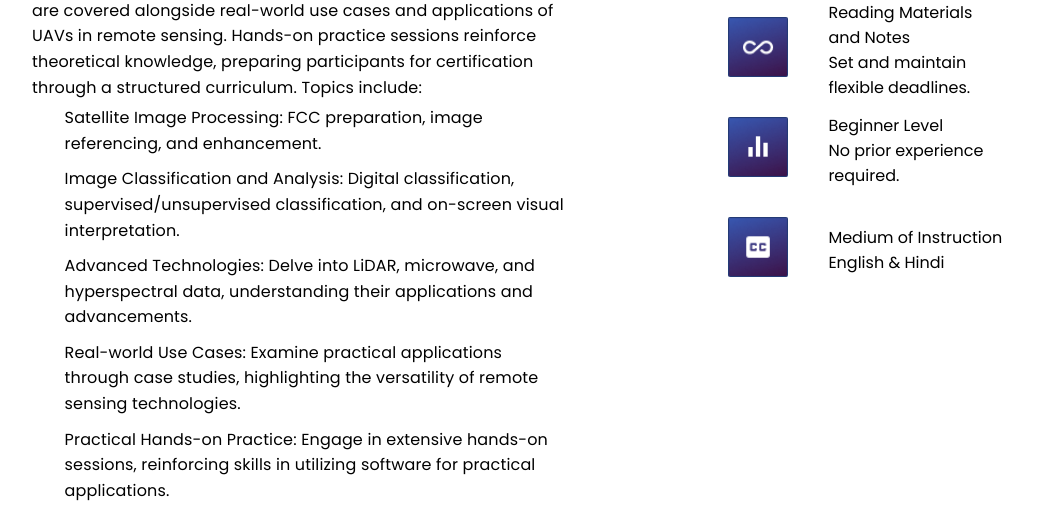
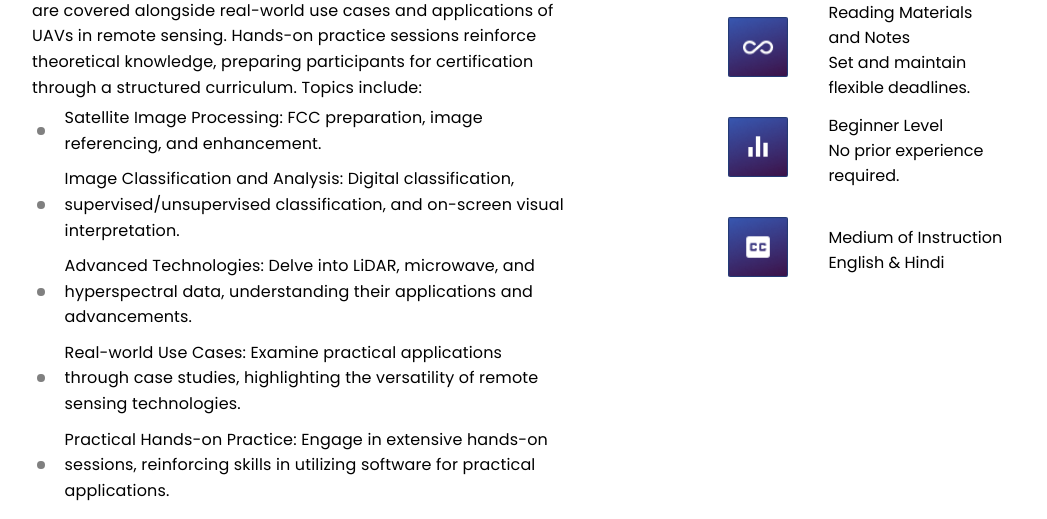
Before and after one commit to saeternus/saeternus.github.io, a React (Create React App) app: page /courses/remote-sensing in a window 1280 px wide. Shown: the part 1560-2079 px from the top of the page, without its empty margins (116-1163 px from the left). Built offline with nearby package versions, Linux system fonts and the light colour scheme.

Commit message:
Added bullet to points in about course

```diff
--- a/src/components/courses/Aboutcourse.jsx
+++ b/src/components/courses/Aboutcourse.jsx
@@ -41,7 +41,7 @@ function Aboutcourse({course}) {
   function Detailspoint(e) {
     return (
       <div className="detailpoint">
-        <div className="dark circle"></div>
+        <div className="grey circle"></div>
         <div className="pointtext">{e.values}</div>
       </div>
     );
```
